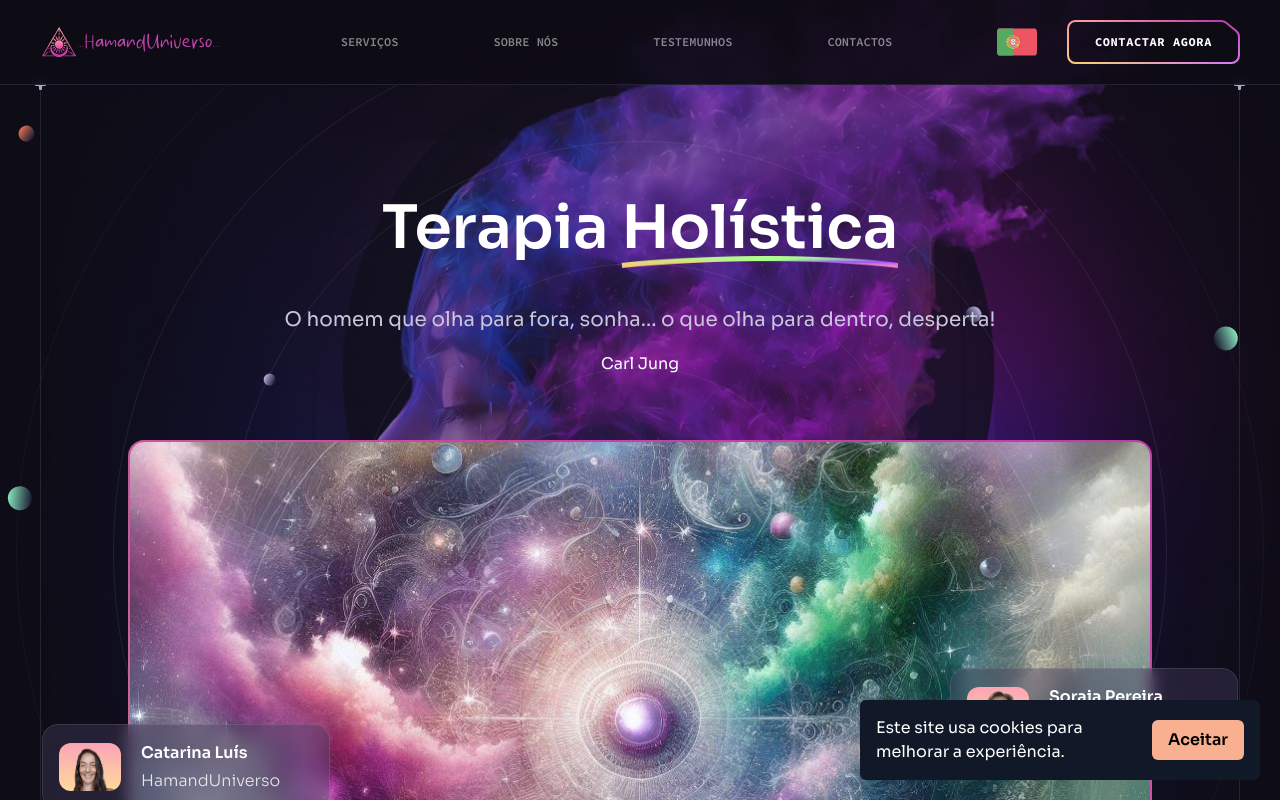
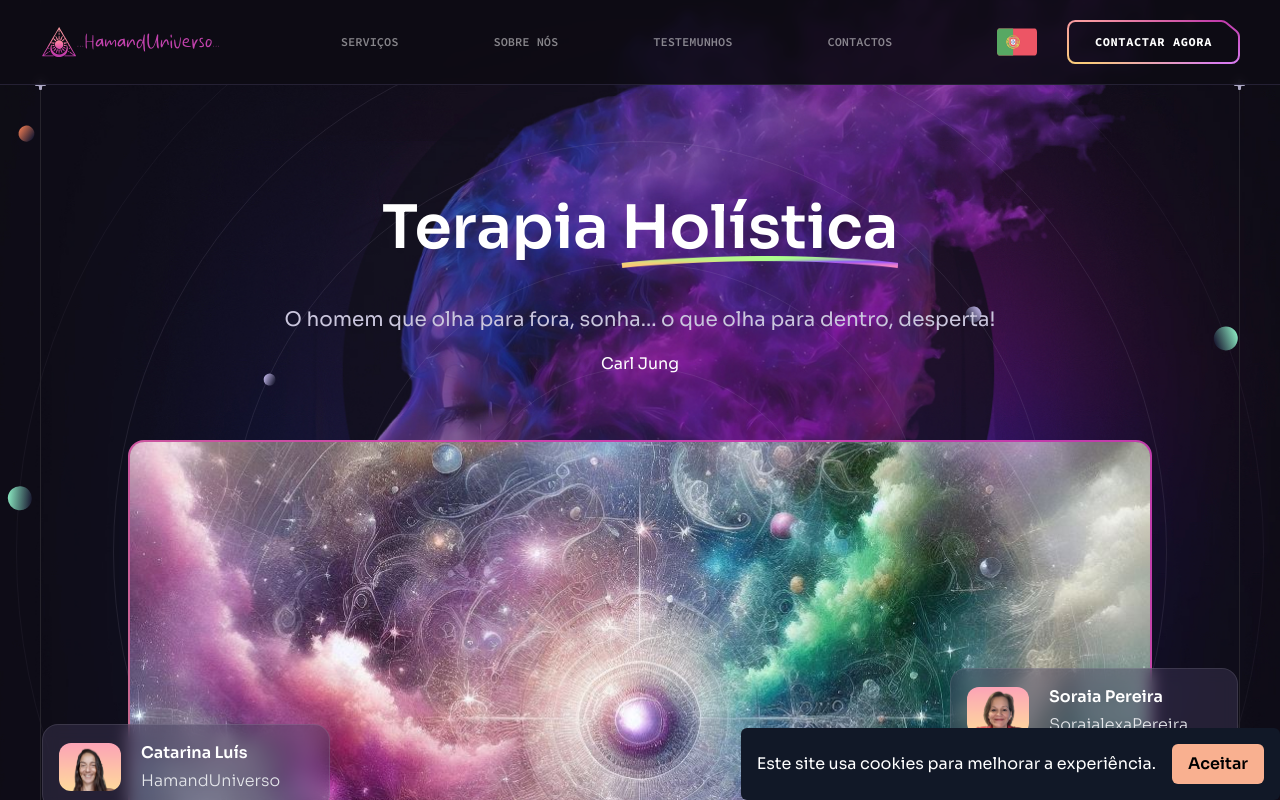
Before and after one commit to nunosantoswebdesigner/hamanduniverso, a React (Vite) app: page / in a window 1280 px wide. Shown: the top 800 px of the page. Built offline with nearby package versions, Linux system fonts and the light colour scheme.

Commit message:
Add files via upload

```diff
--- a/src/components/UserConsent.jsx
+++ b/src/components/UserConsent.jsx
@@ -1,14 +1,12 @@
 import { useState, useEffect } from "react";
 import Cookies from "js-cookie";
 import { useLangContext } from '../contexts/LangContext';
-import { background } from "../assets";
 
 export default function UserConsent() {
   const { t } = useLangContext();
   const [showPopup, setShowPopup] = useState(false);
 
   useEffect(() => {
-    // Verifica se o cookie de consentimento já foi definido
     if (!Cookies.get("UserConsent")) {
       setShowPopup(true);
     }
@@ -22,11 +20,11 @@ export default function UserConsent() {
   if (!showPopup) return null;
 
   return (
-    <div className="fixed bottom-5 right-5 bg-gray-900 text-white p-4 rounded-md flex items-center gap-4 z-50 w-[400px]">
+    <div className="fixed bottom-0 right-0 bg-gray-900 text-white p-4 rounded-md flex items-center z-50">
       <p>{t('cocckies_texto')}.</p>
       <button
         onClick={acceptCookies}
-        className="text-black px-4 py-2 rounded-md font-bold"
+        className="text-black px-4 py-2 rounded-md font-bold ml-4"
         style={{backgroundColor: '#f9b090'}}
       >
         {t('aceitar')}
```
